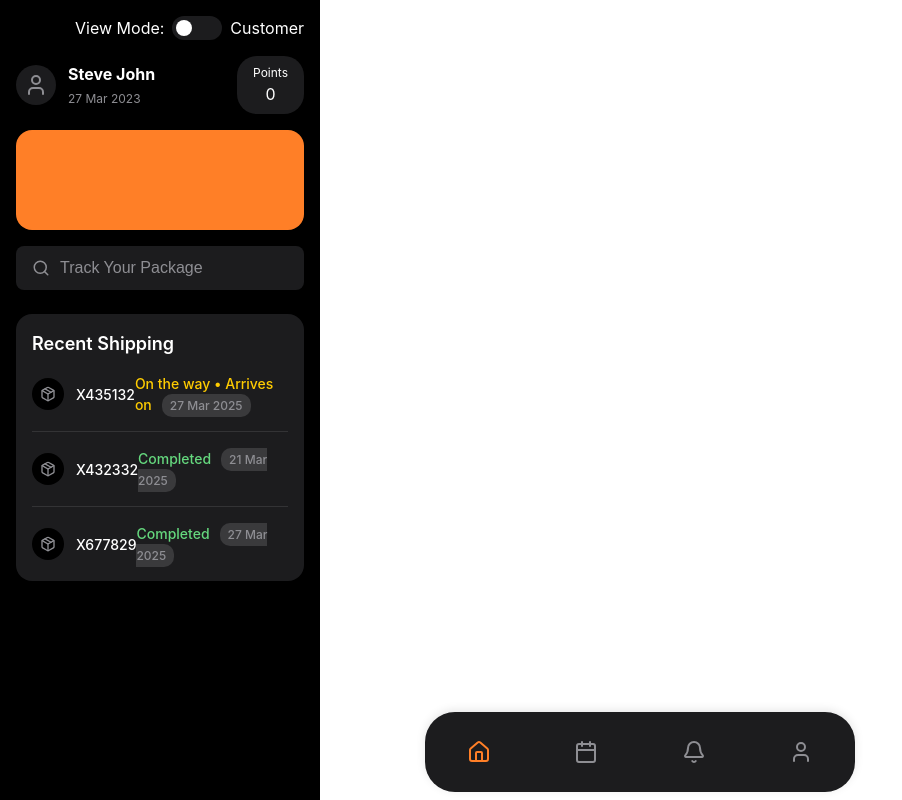
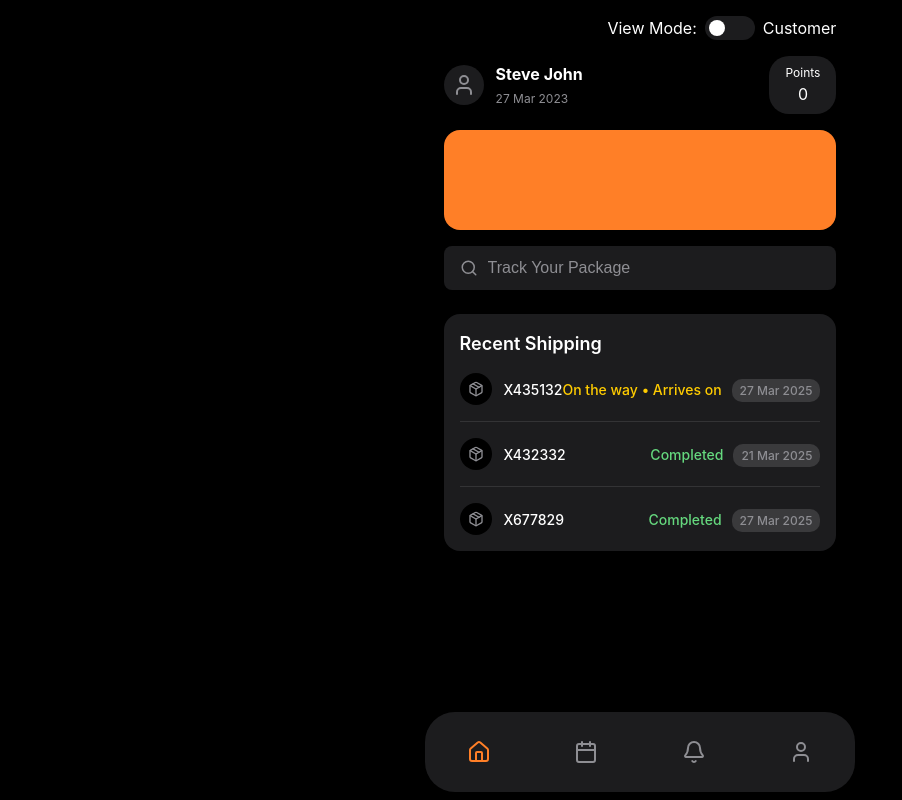
Before and after one commit to LestlinRobins/AIVentures, a React (Vite) app: page / in a window 1280 px wide. Shown: the whole page, without its empty margins (0-902 px from the left). Built offline with nearby package versions, Linux system fonts and the light colour scheme.

Commit message:
Fixed CSS

```diff
--- a/src/App.css
+++ b/src/App.css
@@ -329,7 +329,6 @@ input:checked + .slider:before {
   --orange-color: #ff7f27;
   --text-color: #ffffff;
   --secondary-text: #8e8e93;
-    width: 100px;
 
 }
 
@@ -348,6 +347,7 @@ body {
 
 .app-container {
   width: 100%;
+  max-width: 1280px;
   margin: 0 auto;
   padding: 16px;
   background-color: var(--background-color);
```
